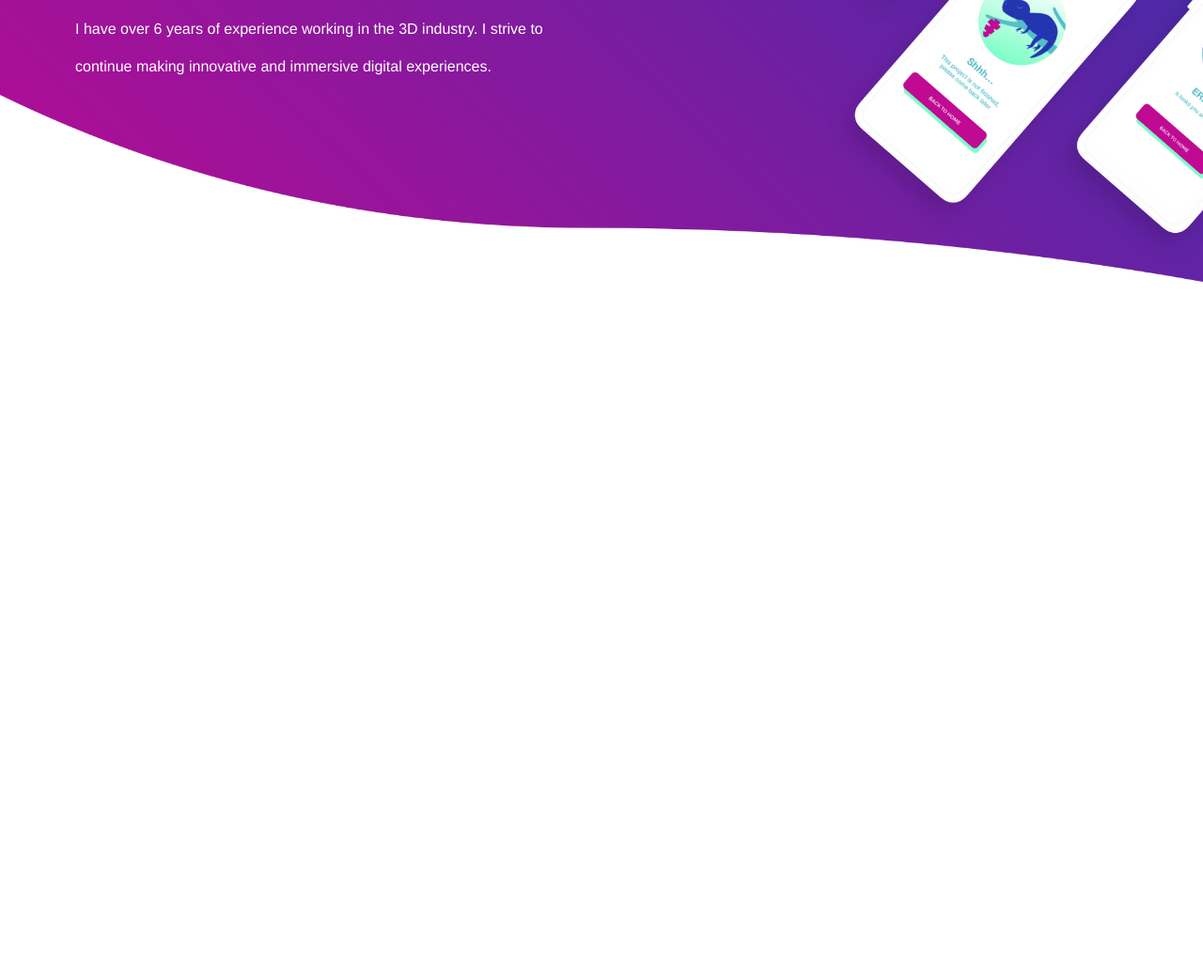
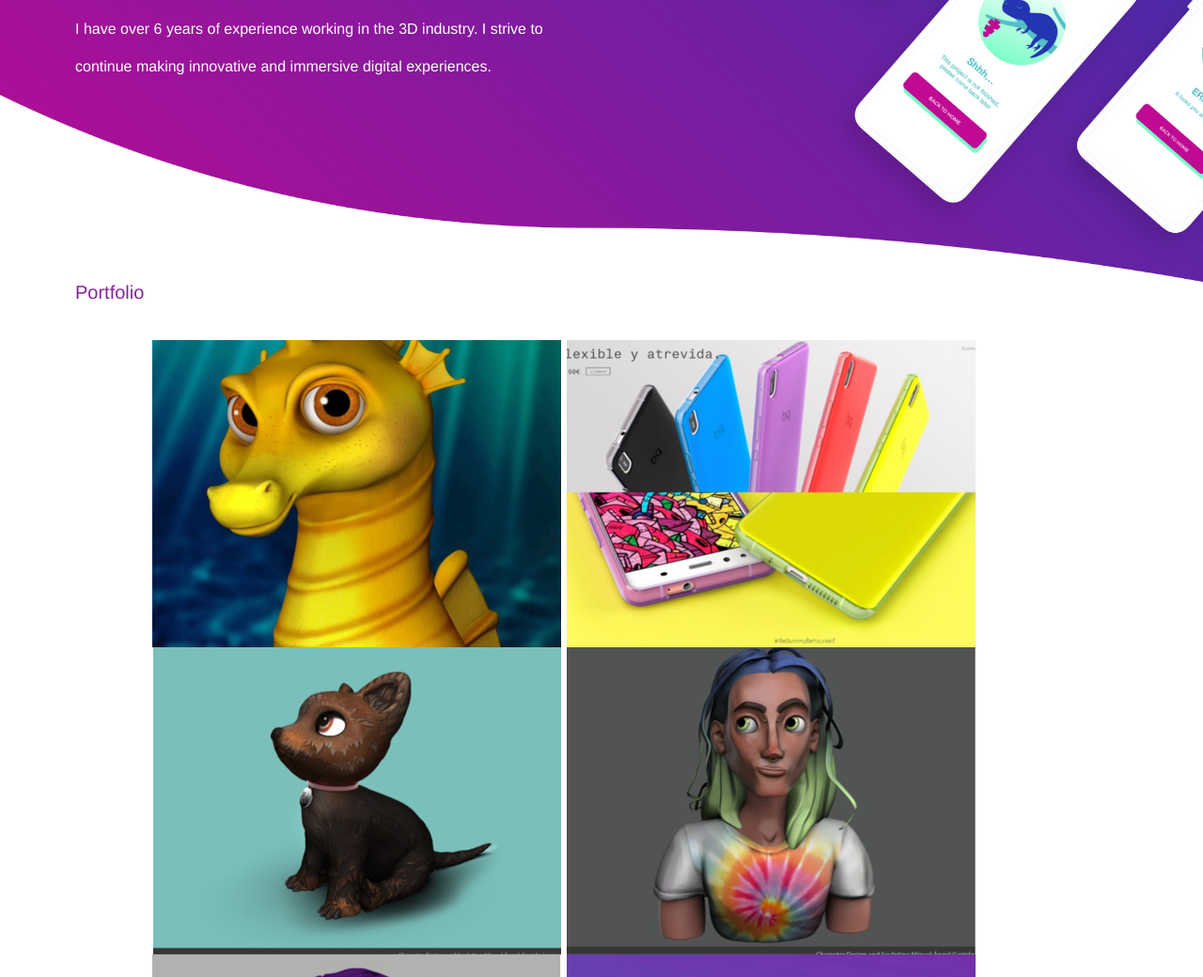
Before and after one commit to Miwel89/Landingmiguelgc, a plain HTML site: page index.html in a window 1280 px wide. Shown: the part 500-1540 px from the top of the page at 94% size. Before the commit the page ends 800 px from the top, so only its background shows below. Drawn offline with Linux system fonts and the light colour scheme.

Commit message:
Landing4

```diff
--- a/index.html
+++ b/index.html
@@ -51,7 +51,33 @@
 
         </div>
     </section>
+    <section>
+            <div class="main-pictures">
+                    <h2>
+                            Portfolio
+                        </h2>
 
+                        <div class="imagenes">
+
+                                         <img src="/imagenes/Portfolio/1.png" id="portfolio">
+                                         <img src="/imagenes/Portfolio/2.png" id="portfolio">
+                                         <img src="/imagenes/Portfolio/3.png" id="portfolio">
+                                         <img src="/imagenes/Portfolio/4.png" id="portfolio">
+                                         <img src="/imagenes/Portfolio/5.png" id="portfolio">
+                                         <img src="/imagenes/Portfolio/6.png" id="portfolio">
+                                         <img src="/imagenes/Portfolio/7.png" id="portfolio">
+                                         <img src="/imagenes/Portfolio/8.png" id="portfolio">
+                                         <img src="/imagenes/Portfolio/9.png" id="portfolio">
+
+
+
+
+
+                            </div>
+
+            </div>
+
+        </section>
 
 
 </body>
--- a/main.css
+++ b/main.css
@@ -111,3 +111,19 @@ padding: 0 40px;
         font-size: .8rem;
     }
 }
+
+.imagenes {
+    width: 100 vw;
+    text-align: center;
+    padding: 0 80px 0 00px;
+
+}
+
+.main-pictures h2 {
+
+    font-size: 20px;
+    color: rgb(130, 38, 148);
+    margin-bottom: 40px;
+    padding: 0 80px 0 80px;
+
+}
```
Also changed, not shown: imagenes/Gradientefinal.png (added), imagenes/Portfolio/1.png (added), imagenes/Portfolio/10.png (added), imagenes/Portfolio/2.png (added), imagenes/Portfolio/3.png (added), imagenes/Portfolio/4.png (added), imagenes/Portfolio/5.png (added), imagenes/Portfolio/6.png (added), imagenes/Portfolio/7.png (added), imagenes/Portfolio/8.png (added), imagenes/Portfolio/9.png (added), imagenes/instagram.png (added), imagenes/linkedin.png (added), imagenes/medium.png (added), 3 other files.
